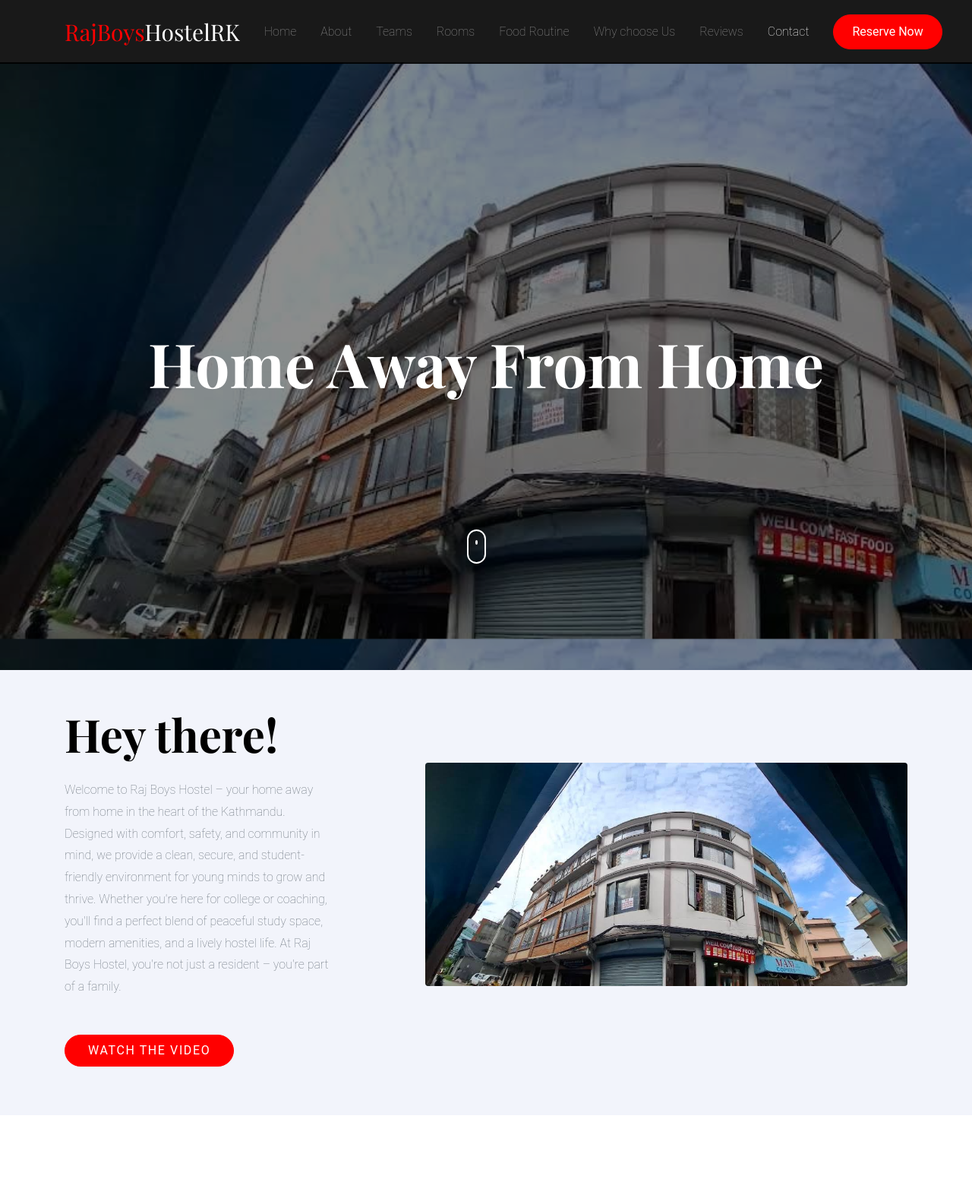
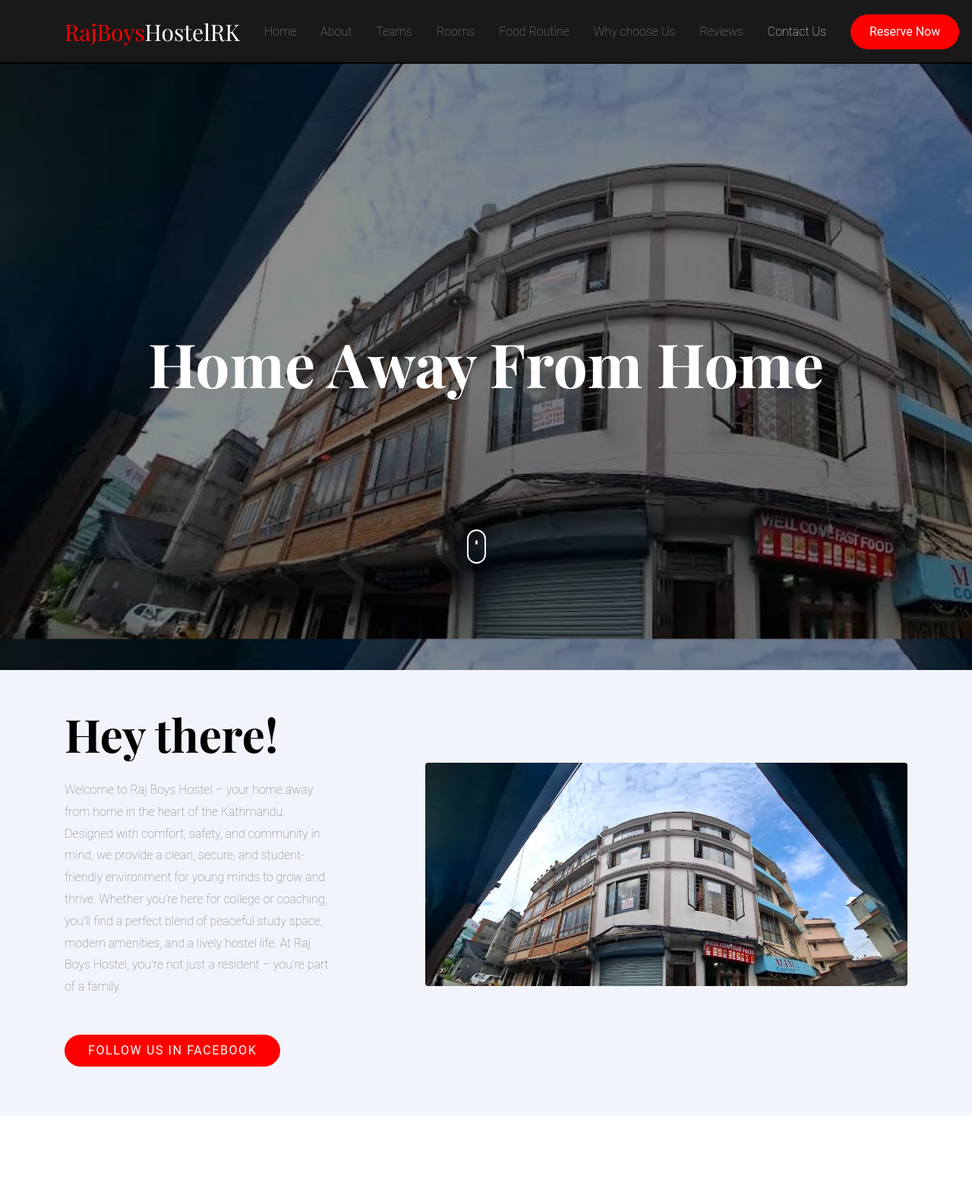
Before and after one commit to KhagendraBimali/Raj-Boys-Hostel-RK, a plain HTML site: page index.html in a window 1280 px wide. Shown: the top 1577 px of the page at 76% size. Drawn offline with nearby package versions, Linux system fonts and the light colour scheme; files whose address does not match are found by name; a web font is replaced by a local one.

Commit message:
Second commit

```diff
--- a/index.html
+++ b/index.html
@@ -175,7 +175,7 @@
             <li class="nav-item"><a class="nav-link" href="#section-menus">Food Routine</a></li>
             <li class="nav-item"><a class="nav-link" href="#section-whychooseus">Why choose Us</a></li>
             <li class="nav-item"><a class="nav-link" href="#section-peoplesays">Reviews</a></li>
-            <li class="nav-item"><a class="nav-link" href="#section-contact">Contact</a></li>
+            <li class="nav-item"><a class="nav-link" href="#section-contact">Contact Us</a></li>
             <li class="nav-item ml-3"><a href="#" class="btn btn-primary px-4" data-toggle="modal" data-target="#reservation-form">Reserve Now</a></li>
           </ul>
         </div>
@@ -209,7 +209,7 @@
             <div class="col-md-12 col-lg-4 order-lg-1" data-aos="fade-up">
               <h2 class="heading mb-4">Hey there!</h2>
               <p class="mb-5">Welcome to Raj Boys Hostel – your home away from home in the heart of the Kathmandu. Designed with comfort, safety, and community in mind, we provide a clean, secure, and student-friendly environment for young minds to grow and thrive. Whether you're here for college or coaching, you'll find a perfect blend of peaceful study space, modern amenities, and a lively hostel life. At Raj Boys Hostel, you're not just a resident – you're part of a family.</p>
-              <p><a href="https://vimeo.com/channels/staffpicks/93951774"  data-fancybox class="btn btn-primary text-white py-2 mr-3 text-uppercase letter-spacing-1">Watch the video</a></p>
+              <p><a href="https://www.rajboyshostelrk.com.np"  data-fancybox class="btn btn-primary text-white py-2 mr-3 text-uppercase letter-spacing-1">Follow us in Facebook</a></p>
             </div>
 
           </div>
```
